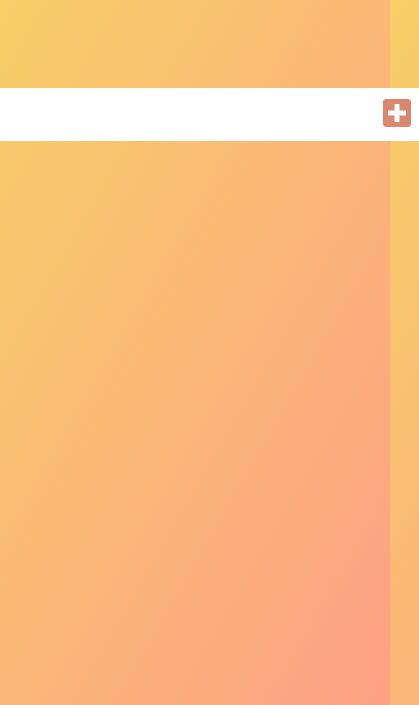
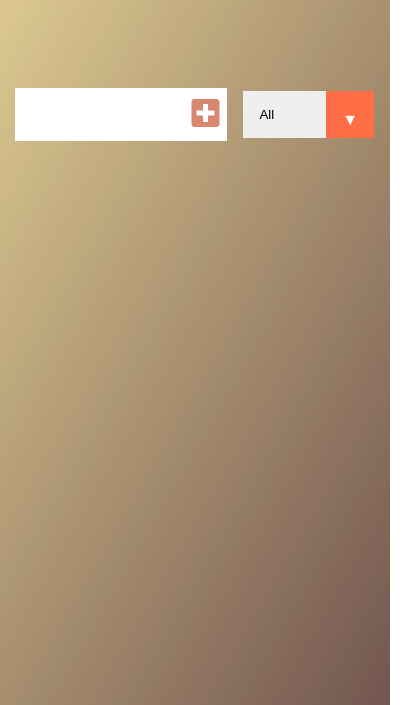
Before and after one commit to nonzien/mytodo.github.io, a plain HTML site: page index.html in a window 390 px wide. Shown: the part 139-844 px from the top of the page, 419 px wide, since content can reach past the window. Drawn offline with Linux system fonts and the light colour scheme.

Commit message:
Update style.css
update

```diff
--- a/style.css
+++ b/style.css
@@ -145,3 +145,35 @@ select {
     padding: 1rem;
     pointer-events: none;
 }
+
+
+/* Mobile view */
+@media screen and (max-width: 680px){
+    body, html {
+        background-image: linear-gradient(120deg, #e7d496, hsl(12, 18%, 38%));
+        color: white;
+    }
+
+    form input,
+    form button {
+        padding: 0.5rem;
+        font-size: 2rem;
+        border: none;
+        background: white;
+    }
+
+    form input {
+        width: 70%;
+        margin-left: 15px;
+    }
+
+    .filter-todo {
+        padding: 1rem;
+        margin-right: 60px;
+    }
+
+       .filter-todo option {
+        width: fit-content;
+        margin-left: 10px;
+    }
+}
```
